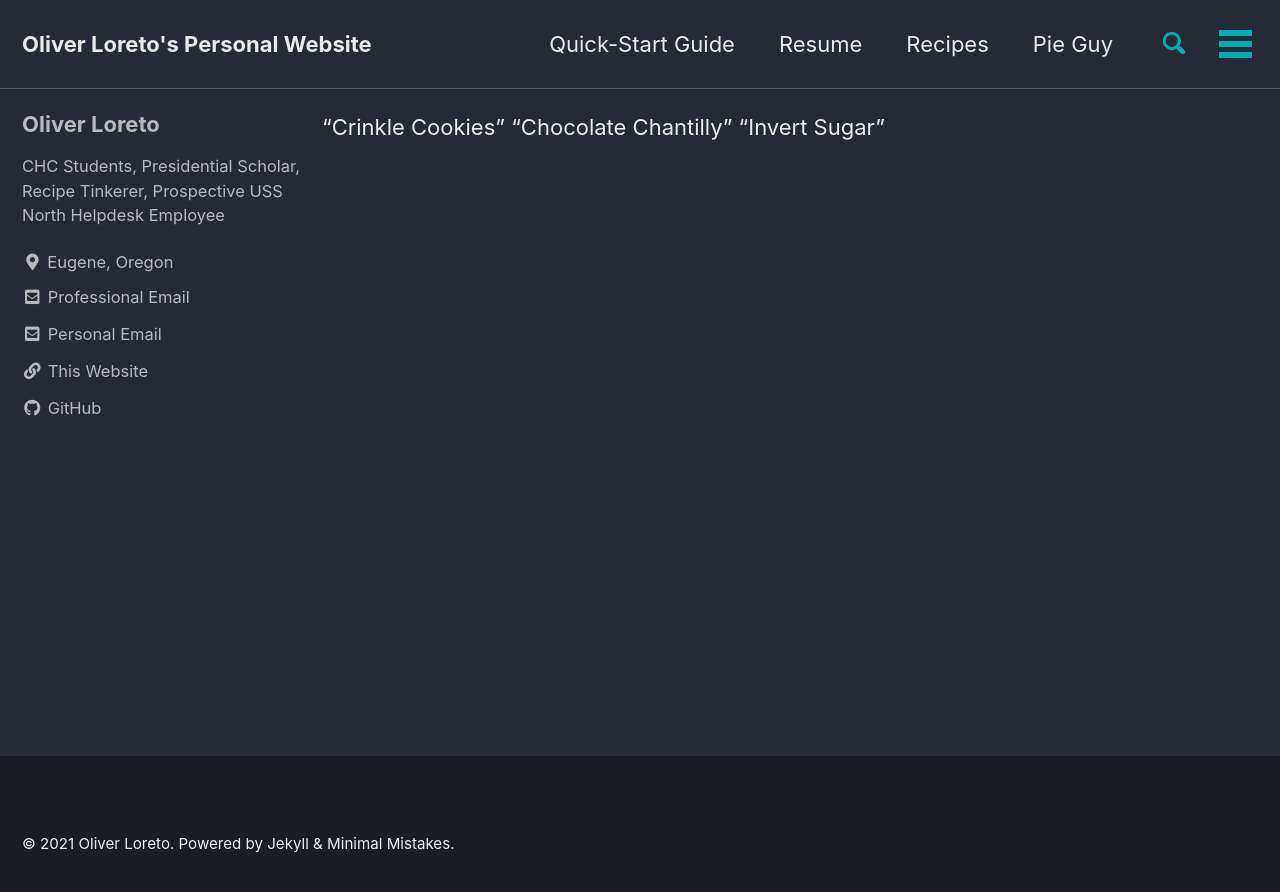
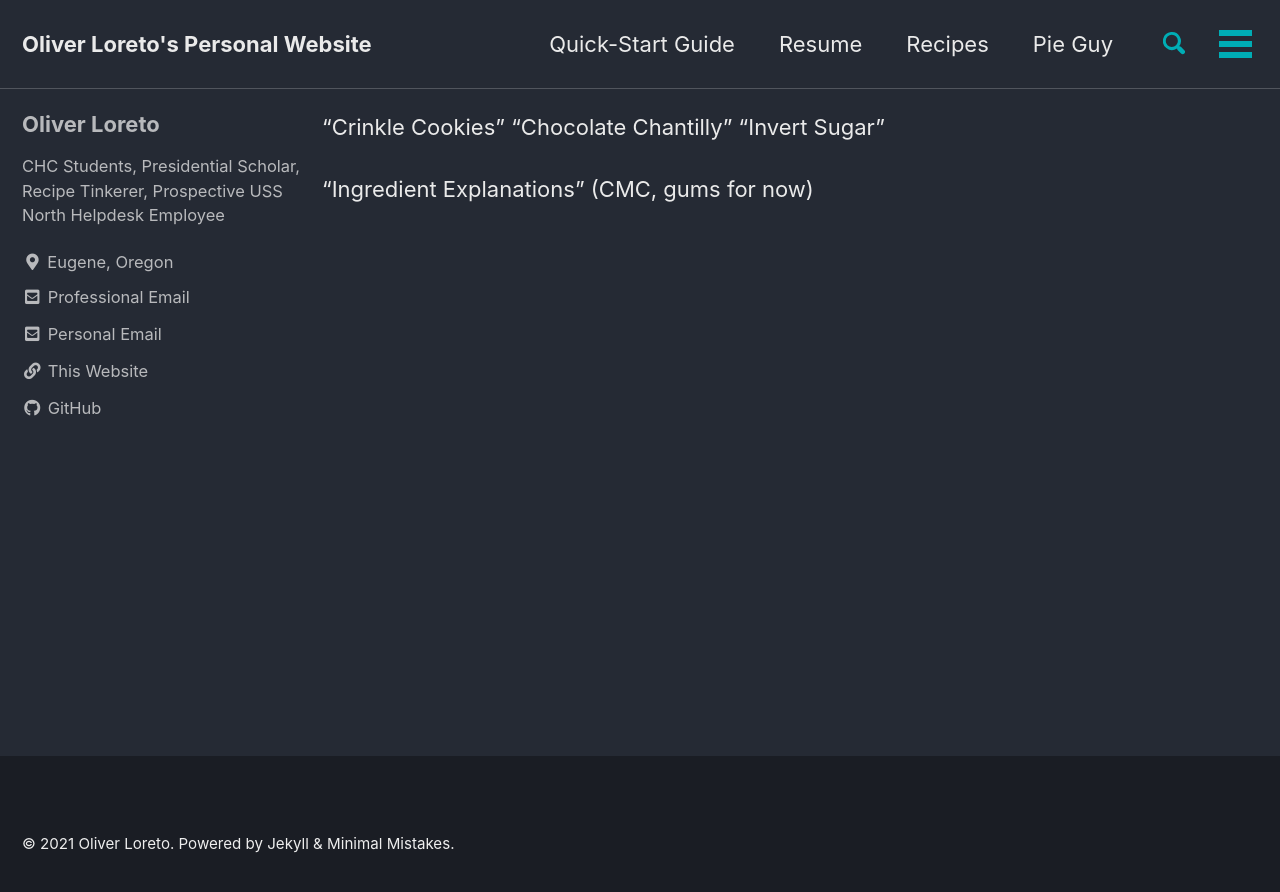
Before and after one commit to Oliver-Loreto/Oliver-Loreto.github.io, a Jekyll site: the page built from _pages/recipe-index.md, in a window 1280 px wide. Shown: the top 892 px of the page. Built offline with Jekyll 4.4.1, drawn with Linux system fonts in a browser that asks for light colours; cached includes are drawn as plain includes.

Commit message:
Update recipe-index.md

```diff
--- a/_pages/recipe-index.md
+++ b/_pages/recipe-index.md
@@ -5,3 +5,5 @@
 "Crinkle Cookies"
 "Chocolate Chantilly"
 "Invert Sugar"
+
+"Ingredient Explanations" (CMC, gums for now)
```
